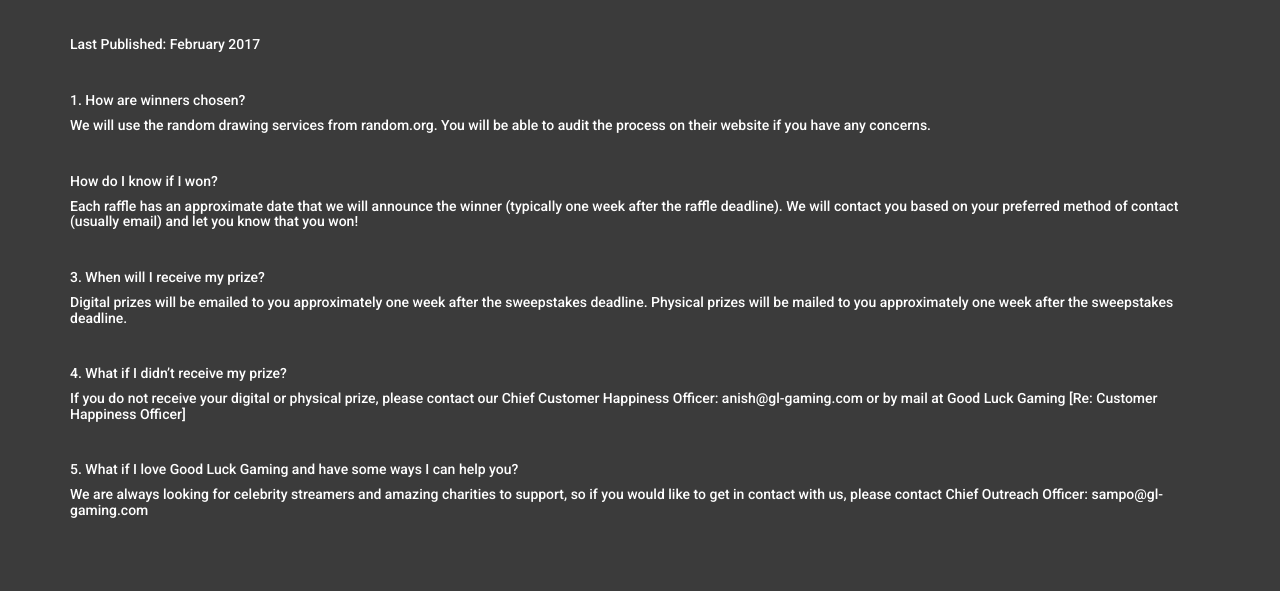
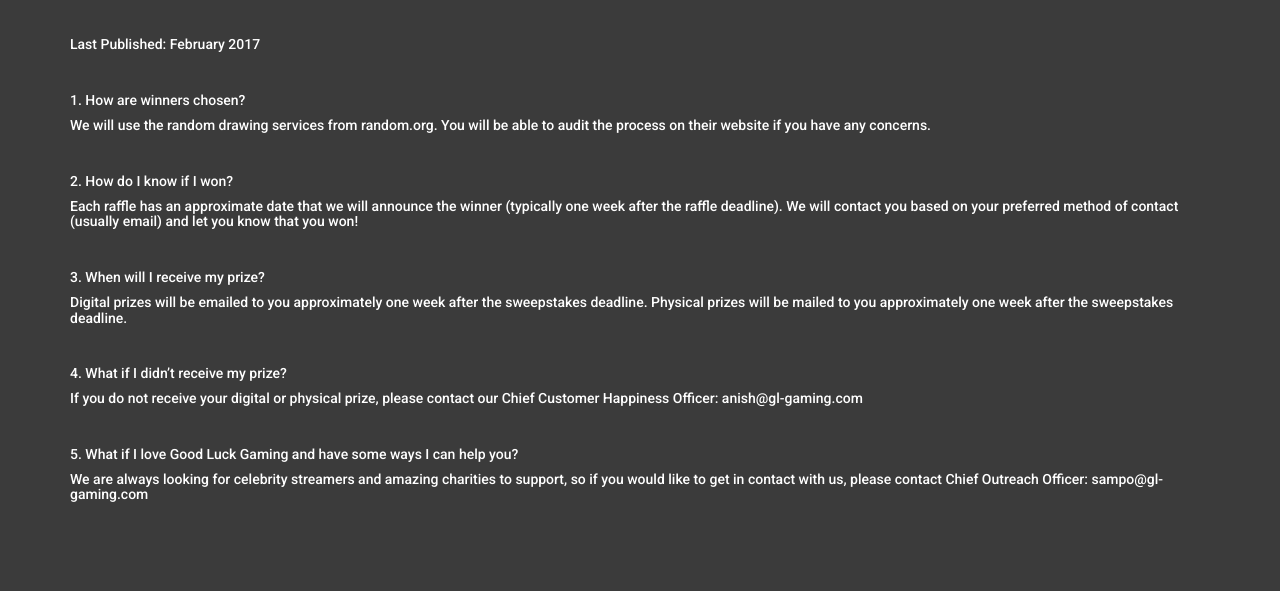
Before and after one commit to julius-GLgaming/GoodLuck-Gaming, a plain HTML site: page GLGaming/faq.html in a window 1280 px wide. Shown: the part 209-800 px from the top of the page. Drawn offline with Linux system fonts and the light colour scheme.

Commit message:
added numbered bullet

```diff
--- a/GLGaming/faq.html
+++ b/GLGaming/faq.html
@@ -95,7 +95,7 @@
 	<br><h5 style="text-align: left">1. How are winners chosen?</h5>
 	<h5 style="text-align: left">We will use the random drawing services from random.org.  You will be able to audit the process on their website if you have any concerns.</h5>
 
-	<br><h5 style="text-align: left">How do I know if I won?</h5>
+	<br><h5 style="text-align: left">2. How do I know if I won?</h5>
 	<h5 style="text-align: left">Each raffle has an approximate date that we will announce the winner (typically one week after the raffle deadline).  We will contact you based on your preferred method of contact (usually email) and let you know that you won!
 </h5>
 
@@ -105,10 +105,8 @@
 
 	<br><h5 style="text-align: left">4. What if I didn’t receive my prize? </h5>
 	<h5 style="text-align: left">If you do not receive your digital or physical prize, please contact our Chief Customer Happiness Officer:
-anish@gl-gaming.com or by mail at
-Good Luck Gaming
-[Re: Customer Happiness Officer]
-<insert PO Box>
+anish@gl-gaming.com
+
 </h5>
 
 
```
